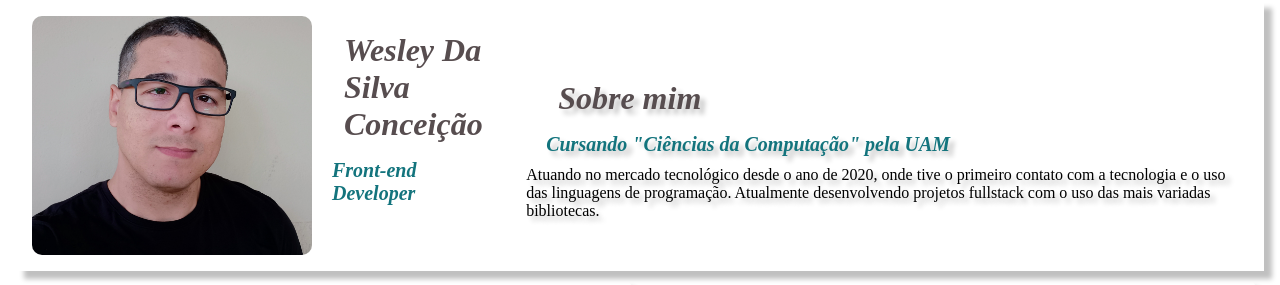
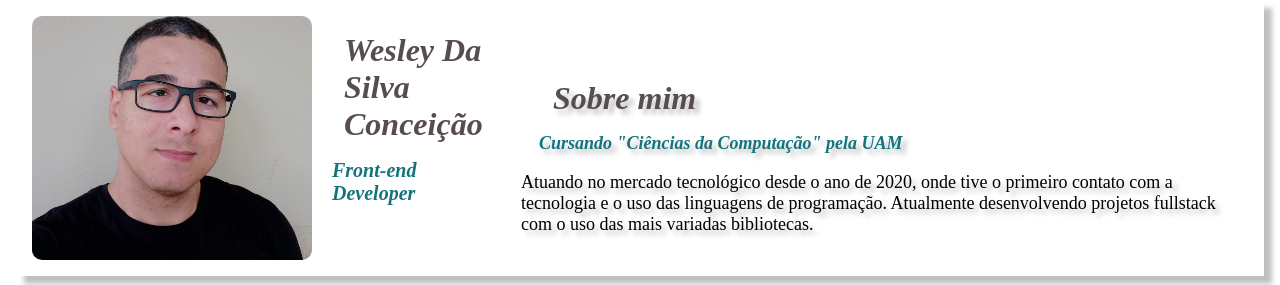
Before and after one commit to wesley-silv/Portf-Wesley-Silva, a React (Vite) app: page / in a window 1280 px wide. Shown: the top 285 px of the page. Built offline with nearby package versions, Linux system fonts and the light colour scheme; some icons are missing.

Commit message:
alteration of font-styles.

```diff
--- a/src/components/Header/Darkmode/darkmode.jsx
+++ b/src/components/Header/Darkmode/darkmode.jsx
@@ -17,11 +17,11 @@ const Darkmode = () => {
   function nightChange() {
     var root = document.getElementById("root").style.backgroundColor = '#000000'
     var header = document.getElementById("header").style.backgroundColor = '#000000'
-    var fontTitle = document.getElementById('h2').style.color = '#ffffff'
+    var fontTitle = document.getElementById('h2').style.color = '#00caf8'
     var fontSubTitle = document.getElementById('h3').style.color = '#ffffff'
-    var DescriptionTitle = document.getElementById("description-title").style.color = '#ffffff'
+    var DescriptionTitle = document.getElementById("description-title").style.color = '#00caf8'
     var DescriptionSubtitle = document.getElementById("description-subtitle").style.color = '#ffffff'
-    var DescriptionText = document.getElementById("description-text").style.color = '#ffffff'
+    var DescriptionText = document.getElementById("description-text").style.color = '#00caf8'
     document.getElementById('BsGithub').style.color = "#ffffff"
   }
 
--- a/src/components/Header/Description/description.sass
+++ b/src/components/Header/Description/description.sass
@@ -3,7 +3,11 @@
 .description
   text-shadow: 5px 5px 5px silver
   padding: .4em
-  h3
+  box-sizing: border-box
+  #description-subtitle
     text-shadow: 5px 5px 5px silver
     font-size: 18px
     font-style: italic
+  #description-text
+    margin: 1em 0
+    font-size: 18px
--- a/src/components/Header/header.sass
+++ b/src/components/Header/header.sass
@@ -38,7 +38,5 @@
     justify-content: center
     img
       margin: auto
-
-
   .stack
     flex-direction: column
```
